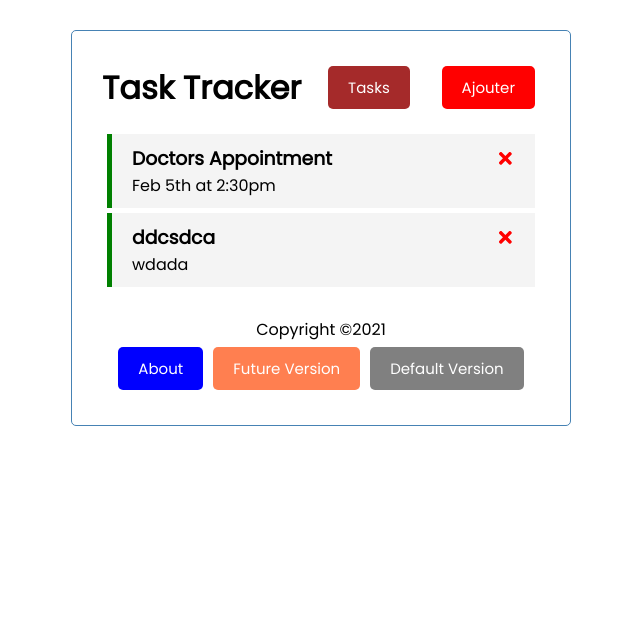
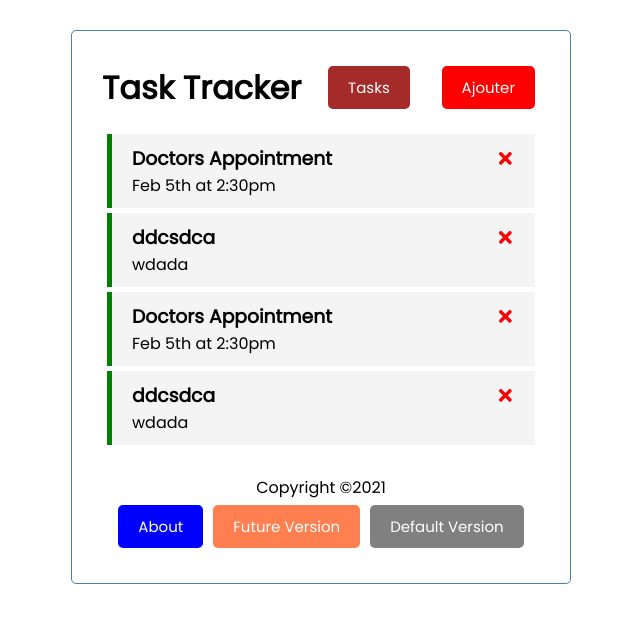
Before and after one commit to Arielxch/Task-Tracker, a React (Create React App) app: page / in a window 1280 px wide. Shown: the top 622 px of the page, without its empty margins (319-959 px from the left). Built offline with nearby package versions, Linux system fonts and the light colour scheme; data requests are answered from the project's data file.

Commit message:
chore: not found

```diff
--- a/db.json
+++ b/db.json
@@ -11,6 +11,18 @@
       "day": "wdada",
       "reminder": true,
       "id": 2
+    },
+    {
+      "id": 3,
+      "text": "Doctors Appointment",
+      "day": "Feb 5th at 2:30pm",
+      "reminder": true
+    },
+    {
+      "text": "ddcsdca",
+      "day": "wdada",
+      "reminder": true,
+      "id": 4
     }
   ]
 }
--- a/src/components/Header.js
+++ b/src/components/Header.js
@@ -9,6 +9,7 @@ const Header = ({ title, onAdd, showAdd }) => {
     <header className='header'>
       <h1>{title}</h1>
       <Link to='/tasks'>
+
         {location.pathname === '/' && (
           <Button
             elementId='tasks-button'
--- /dev/null
+++ b/src/components/NotFound.js
@@ -0,0 +1,8 @@
+const NotFound = ({ someId }) => {
+  return (
+    <>
+      <h2>{`${someId}: Not found!`}</h2>
+    </>
+  );
+};
+export default NotFound;
--- a/src/components/Tasks.js
+++ b/src/components/Tasks.js
@@ -1,22 +1,27 @@
 import Task from './Task';
 import { useParams } from 'react-router';
 import { useLocation } from 'react-router';
+import NotFound from './NotFound';
 
 const Tasks = ({ tasks, onDelete, onToggle }) => {
   const { id } = useParams();
   const location = useLocation();
   console.log(location.pathname);
 
+  const foundTask = tasks.find(task => task.id == id);
+
+
   return (
     <>
-      {location.pathname.includes('/task/') ? tasks.map(task => (
-        task.id == id && <Task key={task.id}
+      {location.pathname.includes('/task/') ? foundTask ? <Task key={foundTask.id}
+        task={foundTask}
+        onDelete={onDelete}
+        onToggle={onToggle} /> :
+        <NotFound someId={id} /> :
+        tasks.map(task => <Task key={task.id}
           task={task}
           onDelete={onDelete}
-          onToggle={onToggle} />)) : tasks.map(task => <Task key={task.id}
-            task={task}
-            onDelete={onDelete}
-            onToggle={onToggle} />)}
+          onToggle={onToggle} />)}
     </>
   );
 };
```
